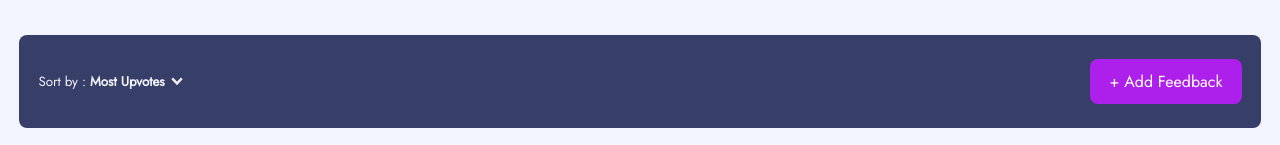
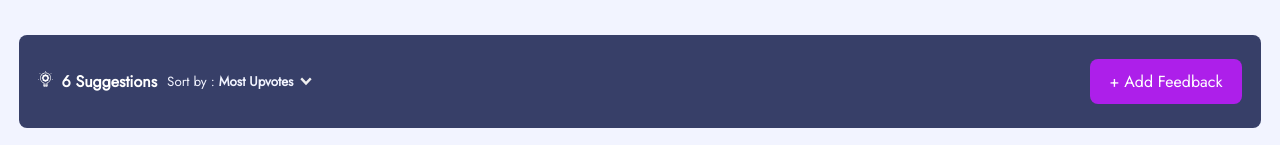
Before and after one commit to sammyodiagbe/product_feedback_app, a React (Create React App) app: page / in a window 1280 px wide. Shown: the part 242-387 px from the top of the page. Built offline with nearby package versions, Linux system fonts and the light colour scheme.

Commit message:
working on responsive design for tablets

```diff
--- a/src/components/subnav.js
+++ b/src/components/subnav.js
@@ -5,10 +5,15 @@ import dropUp from "../assets/shared/icon-arrow-up.svg";
 import { dataContext } from "../context/dataContext";
 import checkMark from "../assets/shared/icon-check.svg";
 import backArrow from "../assets/shared/icon-arrow-left.svg";
+import suggestionIcon from "../assets/suggestions/icon-suggestions.svg";
 
-function customDropDown(value, open, toggleFilter) {
+function customDropDown(value, open, toggleFilter, suggesstionsLength) {
   return (
     <button className="pf-custom-drop-down" onClick={toggleFilter}>
+      <div className="pf-total-suggesstions">
+        <img src={suggestionIcon} alt="Suggestion Icon" />
+        <b className="pf-text">{suggesstionsLength} Suggestions</b>
+      </div>
       <span className="a">Sort by :</span>
       <span className="pf-value">{value}</span>
       <img src={open ? dropUp : dropDown} alt="drop icon" />
@@ -27,6 +32,7 @@ const SubNav = ({ hideDrop, showBackLink }) => {
     sortByLeastUpvotes,
     sortByMostComments,
     sortByLeastComments,
+    suggestions,
   } = context;
   const [openFilter, toggleFilter] = useState(false);
   const [value, setValue] = useState("Most Upvotes");
@@ -80,7 +86,7 @@ const SubNav = ({ hideDrop, showBackLink }) => {
           <h3>Roadmap</h3>
         </div>
       )}
-      {customDropDown(value, openFilter, toggle)}
+      {customDropDown(value, openFilter, toggle, suggestions.length)}
       <Link
         className="pf-add-feedback"
         to="/new-feedback"
--- a/src/styles/index.css
+++ b/src/styles/index.css
@@ -348,7 +348,7 @@ div.product-app-container main.pf-main-container div.pf-suggestion span.pf-comme
   grid-area: pf-comments;
 }
 
-div.product-app-container main.pf-main-container button.pf-custom-drop-down {
+div.product-app-container main.pf-main-container div.pf-sub-nav button.pf-custom-drop-down {
   color: #ffffff;
   display: -webkit-box;
   display: -ms-flexbox;
@@ -358,20 +358,35 @@ div.product-app-container main.pf-main-container button.pf-custom-drop-down {
           align-items: center;
 }
 
-div.product-app-container main.pf-main-container button.pf-custom-drop-down span {
+div.product-app-container main.pf-main-container div.pf-sub-nav button.pf-custom-drop-down div.pf-total-suggesstions {
+  display: none;
+  vertical-align: middle;
+  margin-right: 10px;
+}
+
+div.product-app-container main.pf-main-container div.pf-sub-nav button.pf-custom-drop-down div.pf-total-suggesstions img {
+  margin-right: 8px;
+  width: 15px;
+}
+
+div.product-app-container main.pf-main-container div.pf-sub-nav button.pf-custom-drop-down div.pf-total-suggesstions b {
+  font-size: 16px;
+}
+
+div.product-app-container main.pf-main-container div.pf-sub-nav button.pf-custom-drop-down span {
   color: #f2f4ff;
 }
 
-div.product-app-container main.pf-main-container button.pf-custom-drop-down span.a {
+div.product-app-container main.pf-main-container div.pf-sub-nav button.pf-custom-drop-down span.a {
   margin-right: .3em;
 }
 
-div.product-app-container main.pf-main-container button.pf-custom-drop-down span.pf-value {
+div.product-app-container main.pf-main-container div.pf-sub-nav button.pf-custom-drop-down span.pf-value {
   margin-right: .5em;
   font-weight: bold;
 }
 
-div.product-app-container main.pf-main-container button.pf-custom-drop-down img {
+div.product-app-container main.pf-main-container div.pf-sub-nav button.pf-custom-drop-down img {
   width: 12px;
 }
 
@@ -381,6 +396,16 @@ div.product-app-container main.pf-main-container button.pf-custom-drop-down img
   }
   div.product-app-container main.pf-main-container div.pf-sub-nav {
     border-radius: 8px;
+  }
+  div.product-app-container main.pf-main-container div.pf-sub-nav button.pf-custom-drop-down {
+    border-radius: 8px;
+  }
+  div.product-app-container main.pf-main-container div.pf-sub-nav button.pf-custom-drop-down div.pf-total-suggesstions {
+    display: block;
+    -webkit-box-align: center;
+        -ms-flex-align: center;
+            align-items: center;
+    margin-right: 10px;
   }
   div.product-app-container main.pf-main-container div.pf-vertical-list {
     padding: 1.2em 0;
--- a/src/styles/index.scss
+++ b/src/styles/index.scss
@@ -143,6 +143,8 @@ div.product-app-container {
 
      main.pf-main-container {
 
+
+
         &.pf-move-in {
             padding: $padding;
         }
@@ -257,10 +259,28 @@ div.product-app-container {
                 grid-area: pf-comments;
             }
         }
+
+        div.pf-sub-nav {
+
             button.pf-custom-drop-down {
                 color: $white;
                 display: flex;
                 align-items: center;
+
+                div.pf-total-suggesstions {
+                    display: none;
+                    vertical-align: middle;
+
+                    margin-right: 10px;
+                    img {
+                        margin-right: 8px;
+                        width: 15px;
+                    }
+
+                    b {
+                        font-size: 16px;
+                    }
+                }
                 span {
                     color: $neutral_gray;
 
@@ -278,6 +298,7 @@ div.product-app-container {
                 }
 
             }
+        }
 
      }
 }
--- a/src/styles/media queries/_index.scss
+++ b/src/styles/media queries/_index.scss
@@ -12,7 +12,18 @@
 
             div.pf-sub-nav {
                 border-radius: 8px;
+                    button.pf-custom-drop-down {
+                    border-radius: 8px;
+                    div.pf-total-suggesstions {
+                        display: block ;
+                        align-items: center;
+                        margin-right: 10px;
+
+                    }
+                }
             }
+
+
             div.pf-vertical-list {
                 padding: $padding 0;
             }
```
Also changed, not shown: 1 other file (tests, documents, lock files or other folders). Lines whose indentation alone changed are shown as unchanged.
